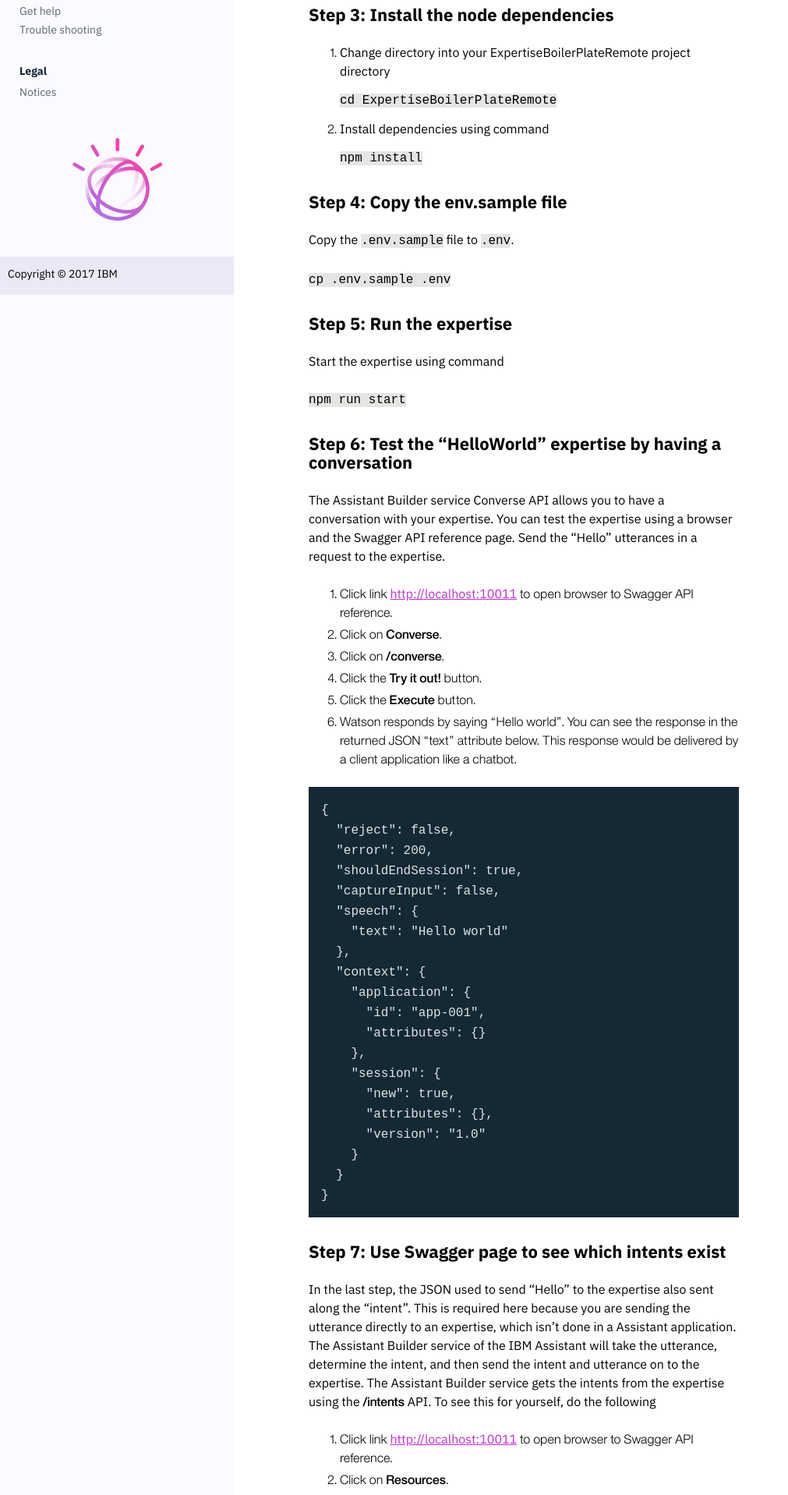
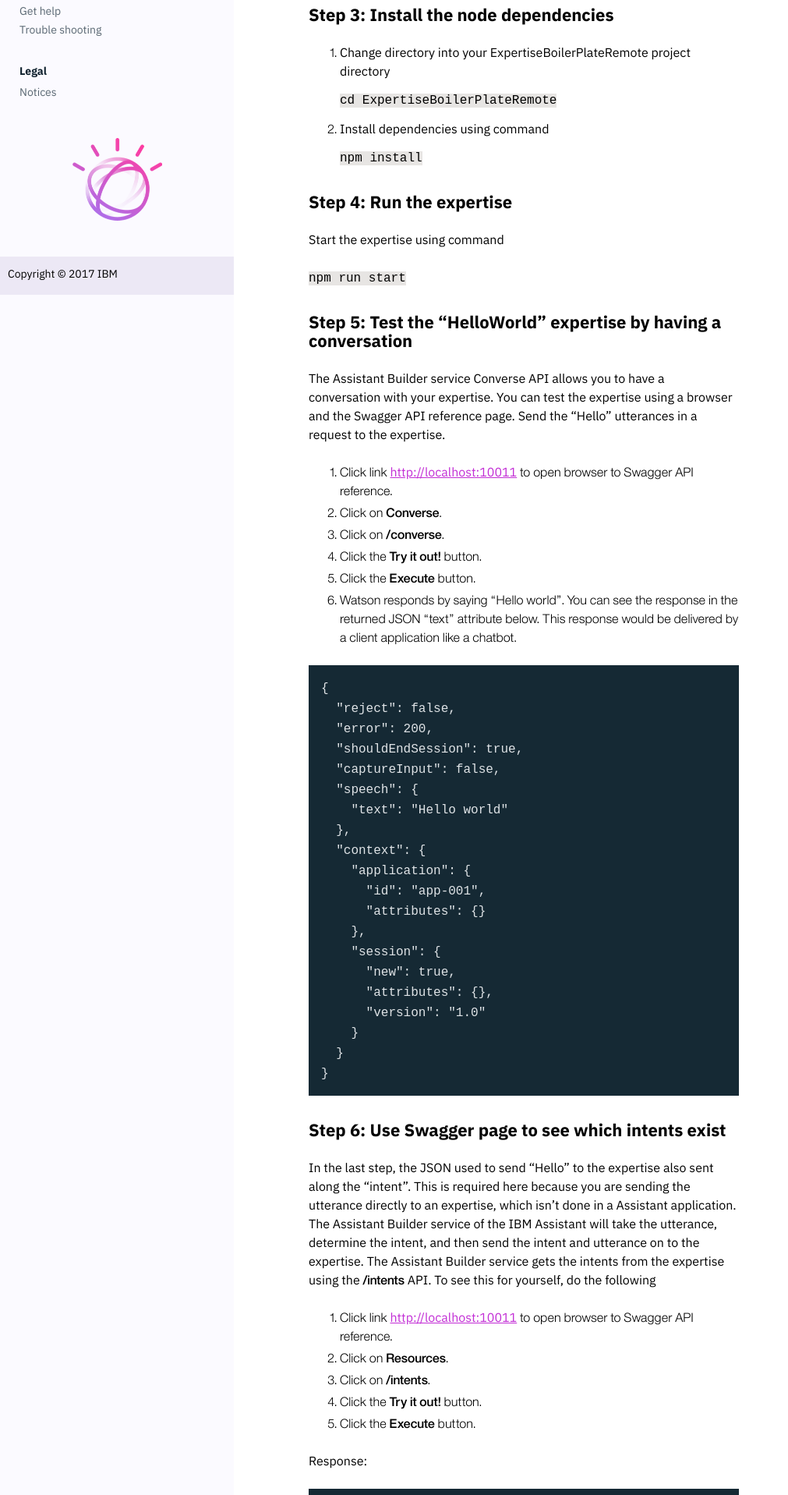
Before and after one commit to Watson-Personal-Assistant/developer, a Jekyll site: the page built from _content/expertise/build-expertise.md, in a window 1280 px wide. Shown: the part 933-2850 px from the top of the page at 78% size, without its empty margins (0-1011 px from the left). Built offline with Jekyll 4.4.1, drawn with Linux system fonts in a browser that asks for light colours.

Commit message:
removes step of copy of .env file as it isn't necessary

````diff
--- a/_content/expertise/build-expertise.md
+++ b/_content/expertise/build-expertise.md
@@ -31,17 +31,12 @@
 
     `npm install`
 
-### Step 4: Copy the env.sample file
-Copy the `.env.sample` file to `.env`.
-
-`cp .env.sample .env`
-
-### Step 5: Run the expertise
+### Step 4: Run the expertise
 Start the expertise using command
 
 `npm run start`
 
-### Step 6: Test the "HelloWorld" expertise by having a conversation
+### Step 5: Test the "HelloWorld" expertise by having a conversation
 The Assistant Builder service Converse API allows you to have a conversation with your expertise.   You can test the expertise using a browser and the Swagger API reference page.  Send the "Hello" utterances in a request to the expertise.
 1. Click link [http://localhost:10011](http://localhost:10011) to open browser to Swagger API reference.
 2. Click on **Converse**.
@@ -73,7 +68,7 @@
 }
 ```
 
-### Step 7: Use Swagger page to see which intents exist
+### Step 6: Use Swagger page to see which intents exist
 In the last step, the JSON used to send "Hello" to the expertise also sent along the "intent".  This is required here because you are sending the utterance directly to an expertise, which isn't done in a Assistant application.  The Assistant Builder service of the IBM Assistant will take the utterance, determine the intent, and then send the intent and utterance on to the expertise.  The Assistant Builder service gets the intents from the expertise using the **/intents** API. To see this for yourself, do the following
 
 1. Click link [http://localhost:10011](http://localhost:10011) to open browser to Swagger API reference.
````
